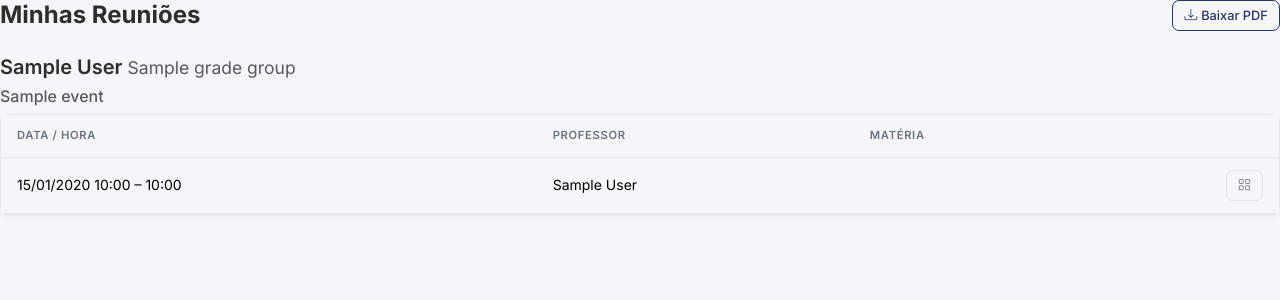
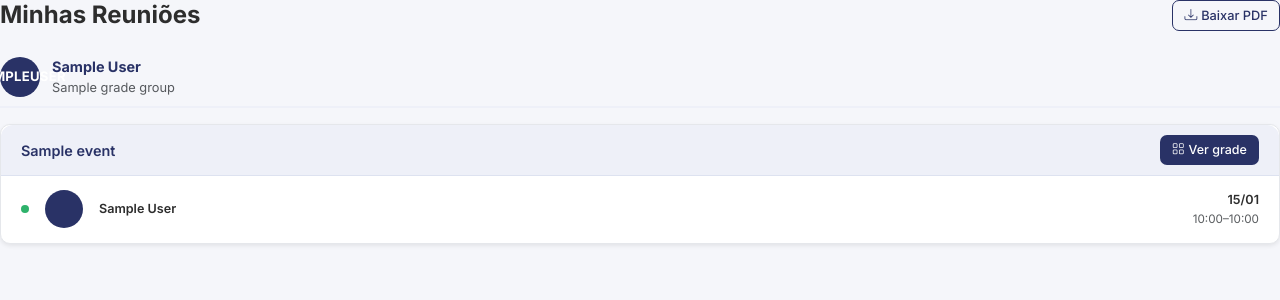
Before and after one commit to djfrednunnenkamp/conference_APP, a Python web app: template app/templates/guardian/bookings.html in a window 1280 px wide. Shown: the top 300 px of the page. Run offline with Jinja, Linux system fonts and the light colour scheme; the template is opened without the code that fills it: most values are stand-ins (such as "Sample title", 1, 10 or a date in 2020).

Commit message:
auto: save progress

```diff
--- a/app/templates/guardian/bookings.html
+++ b/app/templates/guardian/bookings.html
@@ -2,6 +2,32 @@
 {% block title %}{{ _('Minhas Reuniões') }} – Conferensia{% endblock %}
 {% block head %}
 <style>
+.booking-row {
+  display: flex;
+  align-items: center;
+  gap: 1rem;
+  padding: .875rem 1.25rem;
+  border-bottom: 1px solid #f1f5f9;
+  transition: background .1s;
+}
+.booking-row:last-child { border-bottom: none; }
+.booking-row:hover { background: #f8fafc; }
+.event-header {
+  display: flex;
+  align-items: center;
+  justify-content: space-between;
+  padding: .6rem 1.25rem;
+  background: var(--pan-blue-light);
+  border-bottom: 1px solid #dde2f0;
+}
+.child-header {
+  display: flex;
+  align-items: center;
+  gap: .75rem;
+  margin-bottom: .75rem;
+  padding-bottom: .5rem;
+  border-bottom: 2px solid var(--pan-blue-light);
+}
 .pan-empty-state {
   background: #fff;
   border: 1px solid #e2e8f0;
@@ -59,62 +69,77 @@
 </div>
 
 {% for item in children_data %}
-<h5 class="fw-semibold mb-2">
-  {{ item.student.full_name }}
-  <small class="text-muted fw-normal">{{ item.student.student_profile.grade_group.name if item.student.student_profile else '' }}</small>
-</h5>
-{% for eb in item.events_bookings %}
-<h6 class="text-muted mb-2">{{ eb.event.name }}</h6>
-{% if eb.bookings %}
-<div class="card shadow-sm mb-3">
-  <div class="card-body p-0">
-    <table class="table table-hover mb-0">
-      <thead class="table-light">
-        <tr>
-          <th>{{ _('Data / Hora') }}</th>
-          <th>{{ _('Professor') }}</th>
-          <th>{{ _('Matéria') }}</th>
-          <th></th>
-        </tr>
-      </thead>
-      <tbody>
-        {% for b in eb.bookings %}
-        <tr>
-          <td>{{ b.slot.start_datetime.strftime('%d/%m/%Y %H:%M') }} – {{ b.slot.end_datetime.strftime('%H:%M') }}</td>
-          <td>{{ b.slot.teacher.full_name }}</td>
-          <td>
-            {% set sp = item.student.student_profile %}
-            {% if sp %}
-              {% for tsg in b.slot.teacher.teacher_profile.subject_grades if tsg.grade_group_id == sp.grade_group_id %}
-                {{ tsg.subject.name }}
-              {% endfor %}
-            {% endif %}
-          </td>
-          <td class="text-end">
-            <a href="{{ url_for('guardian.schedule', student_id=item.student.id, event_id=eb.event.id) }}"
-               class="btn btn-outline-secondary btn-sm">
-              <i class="bi bi-grid"></i>
-            </a>
-          </td>
-        </tr>
-        {% endfor %}
-      </tbody>
-    </table>
+
+{# ── Child section header ── #}
+<div class="child-header mb-3">
+  <span class="pan-avatar" style="width:40px;height:40px;font-size:.82rem;flex-shrink:0">
+    {{ item.student.first_name[0]|upper }}{{ item.student.last_name[0]|upper }}
+  </span>
+  <div>
+    <div class="fw-bold" style="color:var(--pan-blue)">{{ item.student.full_name }}</div>
+    <div class="text-muted" style="font-size:.8rem">
+      {{ item.student.student_profile.grade_group.name if item.student.student_profile else '' }}
+    </div>
   </div>
 </div>
-{% else %}
-<div class="event-no-bookings">
-  <i class="bi bi-calendar2-x"></i>
-  <div>
-    <span>{{ _('Nenhuma reunião agendada ainda.') }}</span>
+
+{% set sp = item.student.student_profile %}
+{% for eb in item.events_bookings %}
+
+<div class="card shadow-sm mb-3">
+  {# Event header #}
+  <div class="event-header" style="border-radius: 12px 12px 0 0">
+    <span class="fw-semibold" style="color:var(--pan-blue);font-size:.9rem">{{ eb.event.name }}</span>
     <a href="{{ url_for('guardian.schedule', student_id=item.student.id, event_id=eb.event.id) }}"
-       class="d-inline ms-2" style="font-size:.82rem">
-      <i class="bi bi-grid me-1"></i>{{ _('Agendar agora') }}
+       class="btn btn-sm" style="background:var(--pan-blue);color:#fff;font-size:.78rem">
+      <i class="bi bi-grid me-1"></i>{{ _('Ver grade') }}
     </a>
   </div>
+
+  {% if eb.bookings %}
+    {% for b in eb.bookings %}
+    {% set t = b.slot.teacher %}
+    {% set initials = (t.first_name[0]|upper + t.last_name[0]|upper) if t else '?' %}
+    <div class="booking-row">
+      {# Confirmed dot #}
+      <div style="width:8px;height:8px;border-radius:50%;background:var(--pan-green);flex-shrink:0"></div>
+      {# Teacher avatar #}
+      <span class="pan-avatar" style="width:38px;height:38px;font-size:.78rem;flex-shrink:0">{{ initials }}</span>
+      {# Teacher name + subject #}
+      <div style="flex:1;min-width:0">
+        <div class="fw-semibold small text-truncate">{{ t.full_name if t else '—' }}</div>
+        {% if sp and t and t.teacher_profile %}
+        <div class="text-muted" style="font-size:.75rem">
+          {% for tsg in t.teacher_profile.subject_grades if tsg.grade_group_id == sp.grade_group_id %}
+            {{ tsg.subject.name }}{% if not loop.last %}, {% endif %}
+          {% endfor %}
+        </div>
+        {% endif %}
+      </div>
+      {# Date + time #}
+      <div class="text-end flex-shrink-0">
+        <div class="fw-semibold small">{{ b.slot.start_datetime.strftime('%d/%m') }}</div>
+        <div class="text-muted" style="font-size:.73rem">
+          {{ b.slot.start_datetime.strftime('%H:%M') }}–{{ b.slot.end_datetime.strftime('%H:%M') }}
+        </div>
+      </div>
+    </div>
+    {% endfor %}
+  {% else %}
+    <div class="d-flex align-items-center gap-3 p-3 m-3 rounded-3 bg-light text-muted" style="font-size:.875rem">
+      <i class="bi bi-calendar2-x" style="font-size:1.2rem;color:#cbd5e1;flex-shrink:0"></i>
+      <div>
+        {{ _('Nenhuma reunião agendada ainda.') }}
+        <a href="{{ url_for('guardian.schedule', student_id=item.student.id, event_id=eb.event.id) }}"
+           class="ms-2" style="font-size:.82rem">
+          <i class="bi bi-grid me-1"></i>{{ _('Agendar agora') }}
+        </a>
+      </div>
+    </div>
+  {% endif %}
 </div>
-{% endif %}
-{% endfor %}
+
+{% endfor %}{# events #}
 {% else %}
 <div class="pan-empty-state mt-4">
   <div class="pan-empty-icon amber">
@@ -126,21 +151,19 @@
     {{ _('Entre em contato com a secretaria para fazer a vinculação.') }}
   </p>
 </div>
-{% endfor %}
+{% endfor %}{# children #}
 
-{# ── Child picker modal (only rendered when there are multiple children) ── #}
+{# ── Child picker modal ── #}
 {% if children_data | length > 1 %}
-<div class="modal fade" id="printChildModal" tabindex="-1" aria-labelledby="printChildModalLabel" aria-hidden="true">
+<div class="modal fade" id="printChildModal" tabindex="-1" aria-hidden="true">
   <div class="modal-dialog modal-dialog-centered" style="max-width:380px">
     <div class="modal-content">
-
       <div class="modal-header border-0 pb-0">
-        <h5 class="modal-title fw-bold" id="printChildModalLabel">
-          <i class="bi bi-download me-2 text-primary"></i>{{ _('Baixar PDF') }}
+        <h5 class="modal-title fw-bold" style="color:var(--pan-blue)">
+          <i class="bi bi-download me-2"></i>{{ _('Baixar PDF') }}
         </h5>
         <button type="button" class="btn-close" data-bs-dismiss="modal"></button>
       </div>
-
       <div class="modal-body pt-2 pb-3">
         <p class="text-muted mb-3" style="font-size:.875rem">
           {{ _('Selecione o filho cujas reuniões deseja exportar:') }}
@@ -150,14 +173,13 @@
           <a href="{{ url_for('guardian.print_schedule', student_id=item.student.id) }}"
              target="_blank"
              class="d-flex align-items-center gap-3 p-3 rounded-3 border text-decoration-none text-dark"
-             style="transition:background .1s" onmouseover="this.style.background='#f1f5f9'"
+             style="transition:background .1s"
+             onmouseover="this.style.background='#f1f5f9'"
              onmouseout="this.style.background=''"
              data-bs-dismiss="modal">
-            <div style="width:40px;height:40px;border-radius:50%;background:#e8f0fe;
-                        display:flex;align-items:center;justify-content:center;
-                        font-weight:700;font-size:.85rem;color:#1a3461;flex-shrink:0">
-              {{ item.student.first_name[0] }}{{ item.student.last_name[0] }}
-            </div>
+            <span class="pan-avatar" style="width:40px;height:40px;font-size:.85rem;flex-shrink:0">
+              {{ item.student.first_name[0]|upper }}{{ item.student.last_name[0]|upper }}
+            </span>
             <div>
               <div class="fw-semibold">{{ item.student.full_name }}</div>
               <div class="text-muted" style="font-size:.8rem">
```
Also changed, not shown: other parts of app/templates/guardian/bookings.html (+4 -21 lines), app/templates/student/bookings.html (+65 -38 lines).
